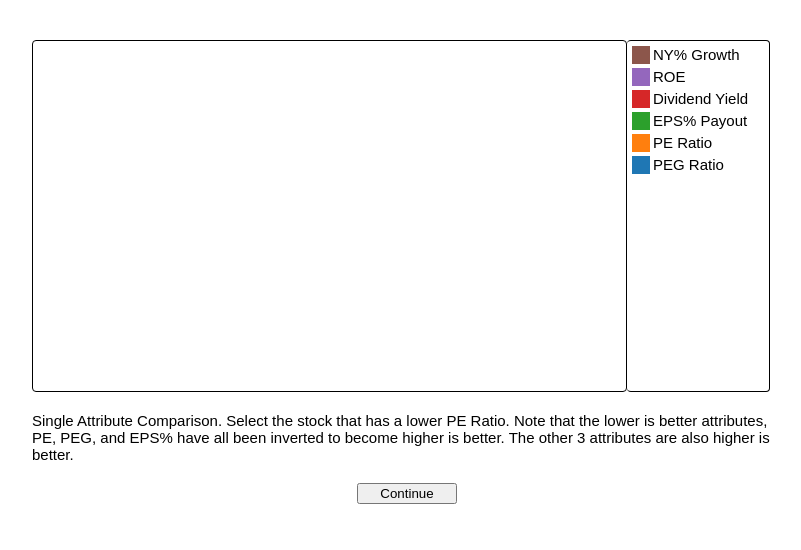
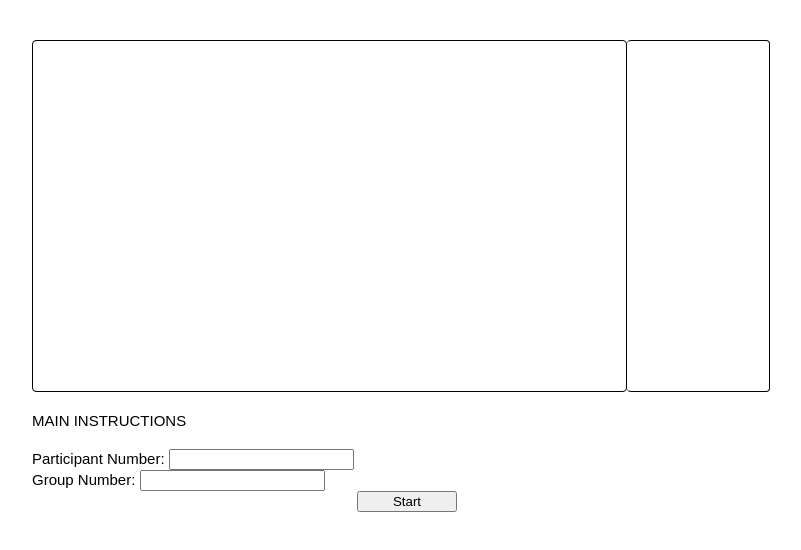
Before and after one commit to lhoworko/StackedBar, a plain HTML site: page index.html in a window 1280 px wide. Both pictures are taken after a click on the button "Start". Shown: the whole page, without its empty margins (233-1034 px from the left). Drawn offline with nearby package versions, Linux system fonts and the light colour scheme.

Commit message:
Add participant/group number input

```diff
--- a/index.html
+++ b/index.html
@@ -17,7 +17,13 @@
             <div id="legend_display"></div>
         </div>
         <div id="instruction_display">MAIN INSTRUCTIONS</div>
-        <button id="start_btn" type="button">Start</button>
+        <div id="start_info">
+            <label for="part_num">Participant Number: </label>
+            <input id='part_num' type="text" name="part_num"><br>
+            <label for="group_num">Group Number: </label>
+            <input id='group_num' type="text" name="group_num"><br>
+            <button id="start_btn" type="button">Start</button>
+        </div>
         <button id="continue_btn" type="button" style="display:none;">Continue</button>
     </div>
 </body>
--- a/script.js
+++ b/script.js
@@ -1,4 +1,4 @@
-var participant_number = 2;
+var participant_number;
 
 var NUM_SYSTEMS = 3;
 var NUM_TASKS = 2;
@@ -21,7 +21,20 @@ var total_count = 0;
 
 $(function() {
     $('button#start_btn').click(function() {
-        system_type = participant_number % NUM_SYSTEMS;
+        participant_number = $('input#part_num').val();
+        system_type = $('input#group_num').val() - 1;
+
+        if ($('input#part_num').val() == '' || $('input#group_num').val() == '' ||
+                isNaN(participant_number) || isNaN(system_type)) {
+            console.log('Must enter a number');
+            return false;
+        }
+
+        if (system_type < 0 || system_type > 2) {
+            console.log('Group number must be between 1 and 3');
+            return false;
+        }
+
         timer = new Timer();
         initResults();
 
@@ -29,7 +42,7 @@ $(function() {
             chart = new Chart(data);
         });
 
-        $(this).hide();
+        $('div#start_info').hide();
         $('button#continue_btn').show();
         setInstructions(system_type, task_type);
     });
```
